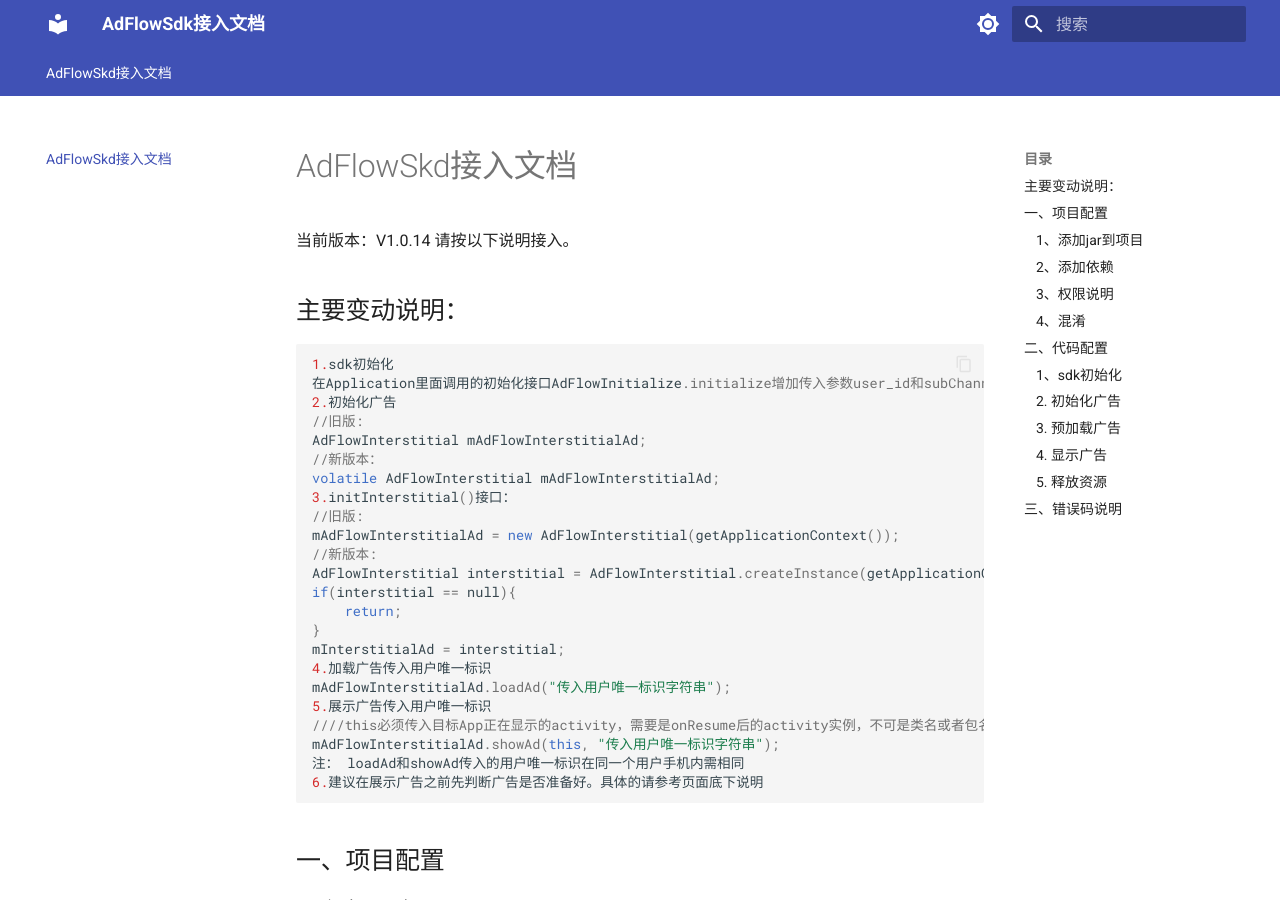
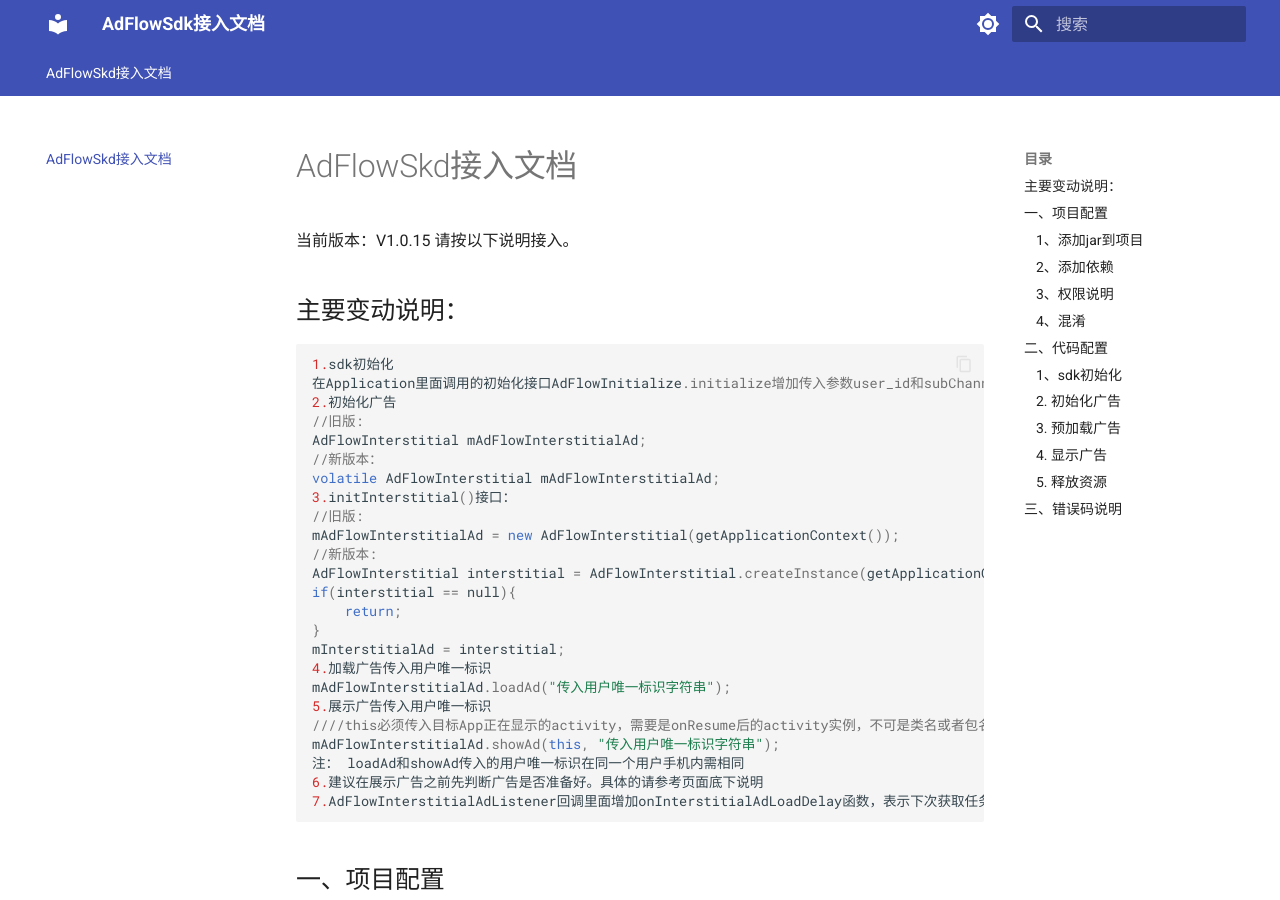
Before and after one commit to adflowsdk/AdFlowJarSdkDoc, an MkDocs documentation site: the page built from docs/index.md, in a window 1280 px wide and 900 px high. Built offline with MkDocs 1.6.1 and Material for MkDocs 9.7.7, drawn with Linux system fonts in a browser that asks for light colours; comment, search, counter and statistics services are not loaded; some of the changed text lies outside the part shown.

Commit message:
update docs

````diff
--- a/docs/index.md
+++ b/docs/index.md
@@ -1,6 +1,6 @@
 # AdFlowSkd接入文档
 
-当前版本：V1.0.14
+当前版本：V1.0.15
 请按以下说明接入。
 
 ## 主要变动说明：
@@ -28,6 +28,7 @@
 mAdFlowInterstitialAd.showAd(this, "传入用户唯一标识字符串");
 注： loadAd和showAd传入的用户唯一标识在同一个用户手机内需相同
 6.建议在展示广告之前先判断广告是否准备好。具体的请参考页面底下说明
+7.AdFlowInterstitialAdListener回调里面增加onInterstitialAdLoadDelay函数，表示下次获取任务的时间间隔
 ```
 
 ## 一、项目配置
@@ -176,6 +177,10 @@
 		public void onInterstitialAdRealShowFail(AdFlowAdError var1) {
 		//此回调仅做参考，表示H5页面内没有广告显示.暂时不需处理
 		}
+		@Override
+		public void onInterstitialAdLoadDelay(long l) {
+			//此回调表示多少分钟后才能取到任务，可以在这里调用loadAd。也可以不做用途
+		}
     });
 }
 ```
````
Also changed, not shown: site/index.html, site/search/search_index.json.
